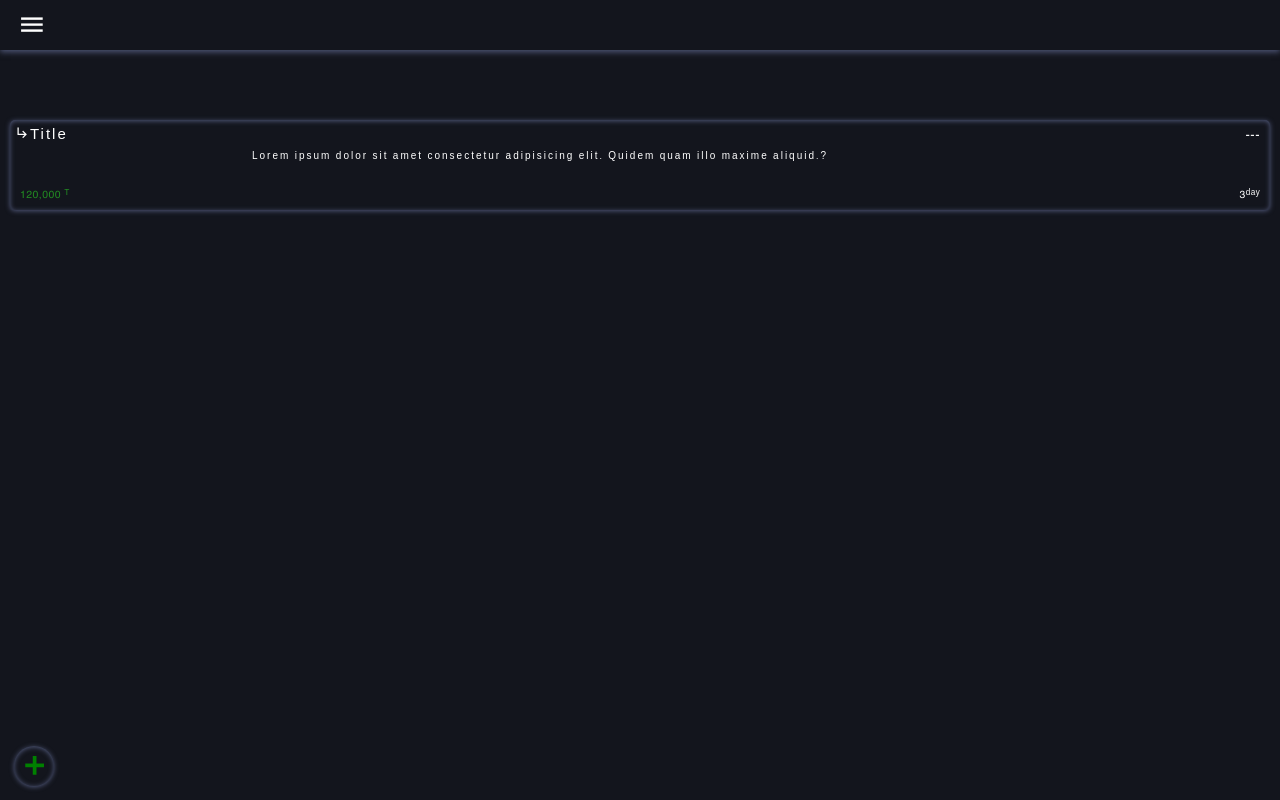
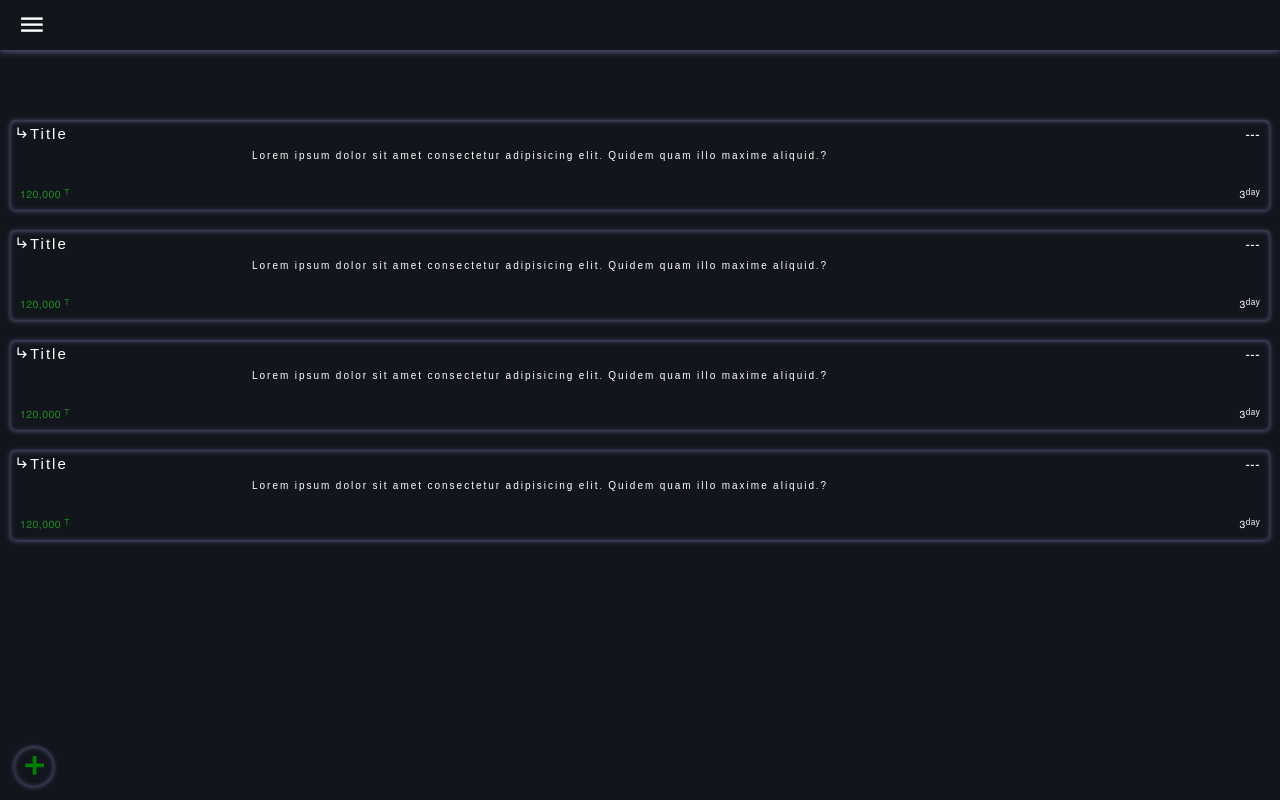
Before and after one commit to SaLaMaNdeR-81/WalletState, an Angular app: page / in a window 1280 px wide. Built offline with nearby package versions, Linux system fonts and the light colour scheme.

Commit message:
Test gitPusher

```diff
--- a/src/app/Page/Home/Home.Page.html
+++ b/src/app/Page/Home/Home.Page.html
@@ -5,7 +5,7 @@
       <div class="Add" (click)="Menu.NewPayment=true"><mat-icon fontIcon="add"/></div>
     </div>
     <div class="PaymentBox">
-      @for (Payment of PaymentData | slice:0:1; track PaymentData) {
+      @for (Payment of PaymentData | slice:0:4; track PaymentData) {
         <div class="PaymentItem">
           <div class="Title"> <mat-icon fontIcon="subdirectory_arrow_right"/> {{PData.Title}}</div>
           <div class="Description"> Lorem ipsum dolor sit amet consectetur adipisicing elit. Quidem quam illo maxime aliquid.? </div>
```
